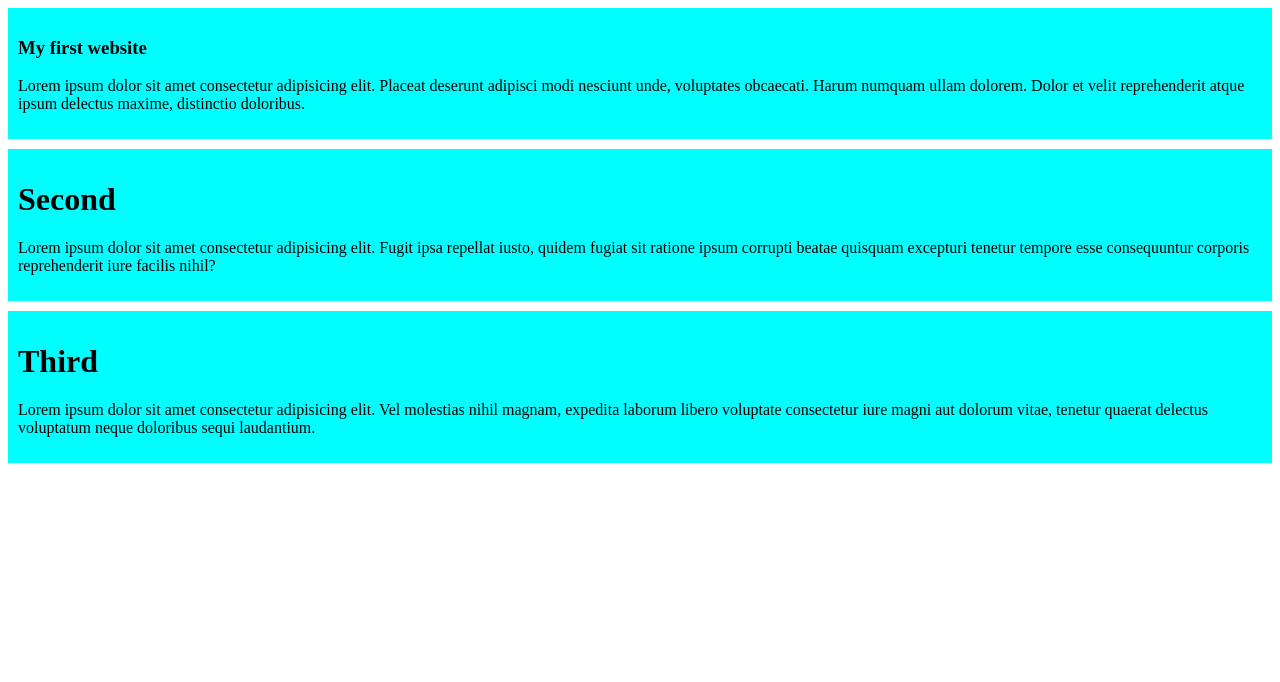
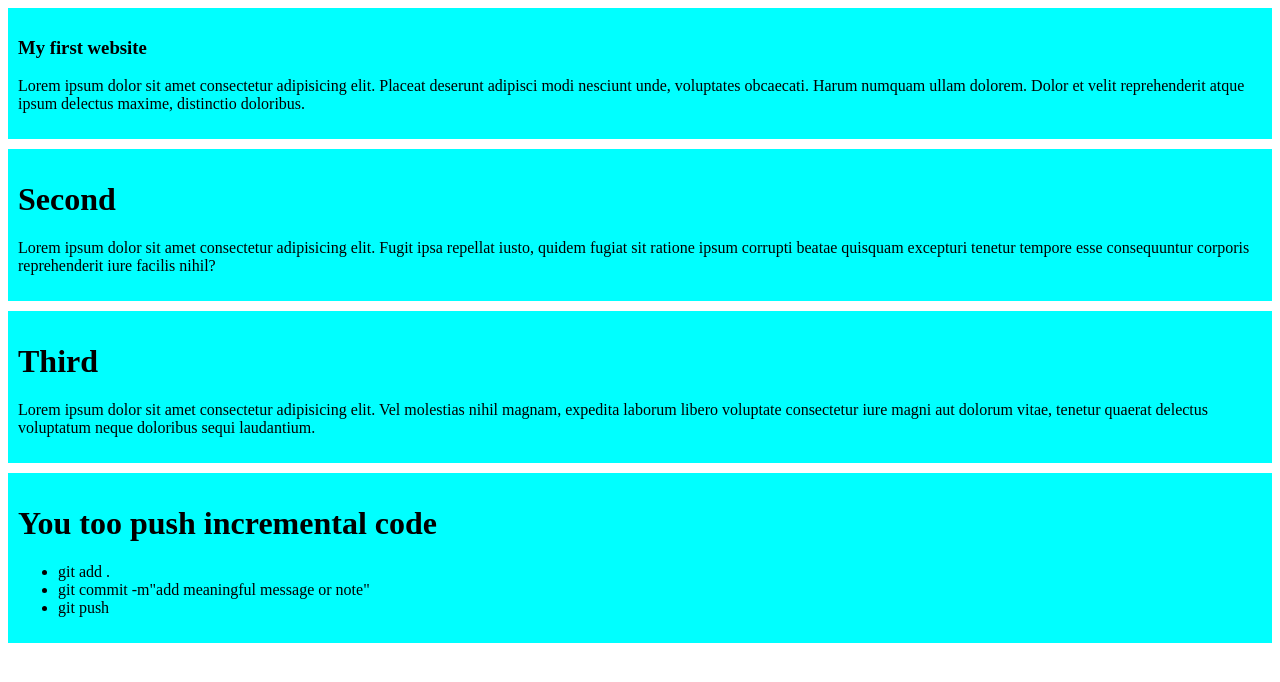
Before and after one commit to Projapo/my-simple-website, a plain HTML site: page index.html in a window 1280 px wide. Drawn offline with Linux system fonts and the light colour scheme.

Commit message:
added margin and another div

```diff
--- a/index.html
+++ b/index.html
@@ -23,6 +23,14 @@
         <p>Lorem ipsum dolor sit amet consectetur adipisicing elit. Vel molestias nihil magnam, expedita laborum libero voluptate consectetur iure magni aut dolorum vitae, tenetur quaerat delectus voluptatum neque doloribus sequi laudantium.</p>
 
     </div>
+    <div> <h1> You too push incremental code </h1>
+    <ul>
+        <li> git add .</li>
+        <li> git commit -m"add meaningful message or note"</li>
+        <li> git push</li>
+    </ul>
+</div>
+    </body>
 
 </body>
 </html>
```
